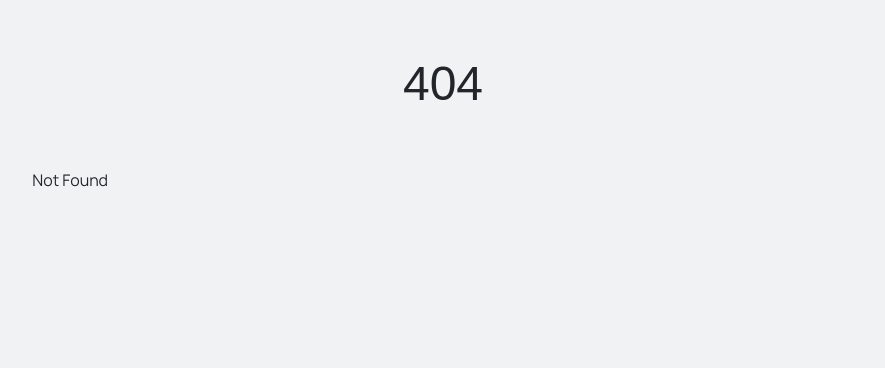
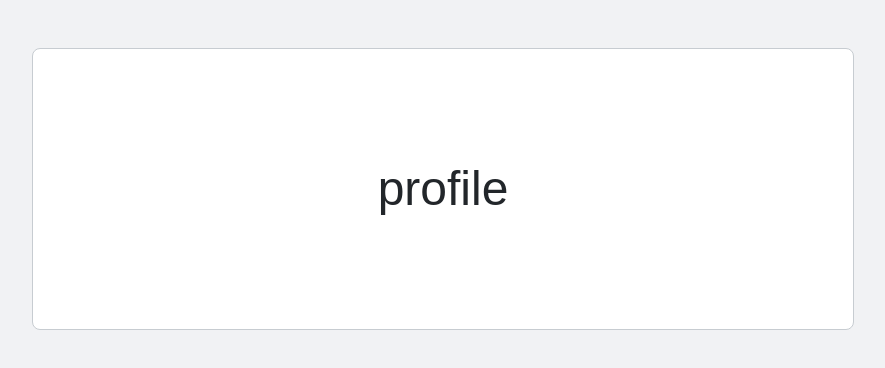
Before and after one commit to dsoloha/cityworld, a SvelteKit app: page /profile in a window 1280 px wide. Before the commit this address had no page. Shown: the top 368 px of the page, without its empty margins (197-1082 px from the left). Built offline with nearby package versions, Linux system fonts and the light colour scheme; a web font is replaced by a local one.

Commit message:
Added "profile" page

```diff
--- /dev/null
+++ b/src/routes/(app)/profile/+page.svelte
@@ -0,0 +1,7 @@
+<script>
+  import Card from '$components/Card.svelte'
+</script>
+
+<Card>
+  <h1>profile</h1>
+</Card>
```
